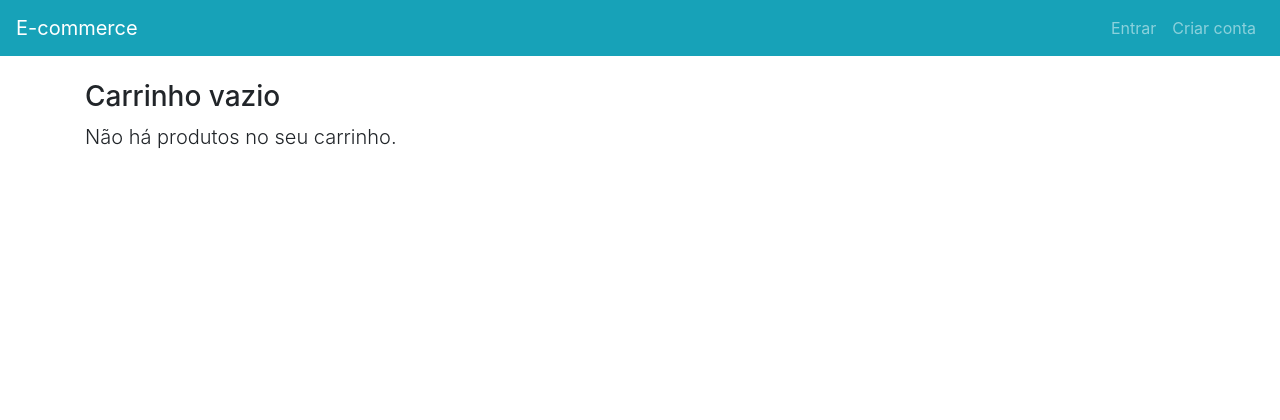
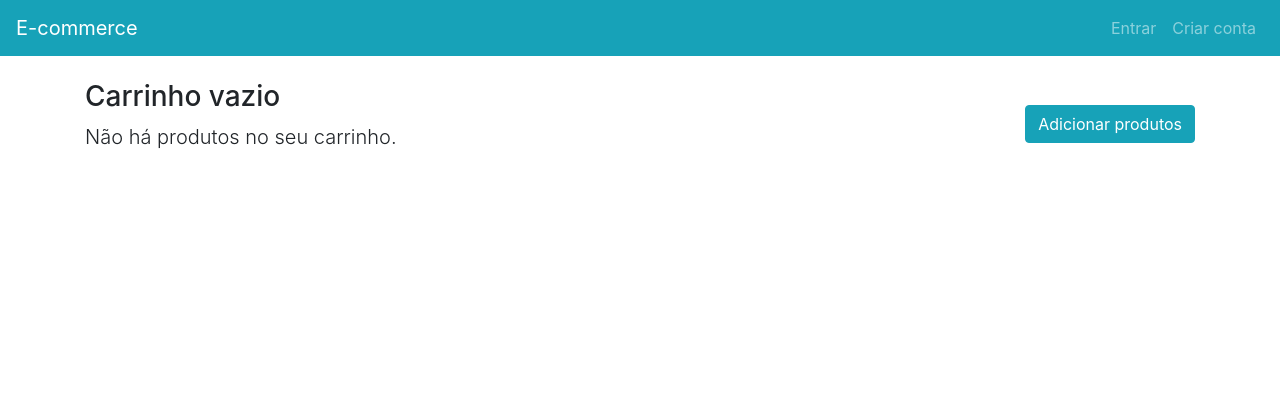
Before and after one commit to kevinidias/E-commerce, a Django app: page /carrinho/ in a window 1280 px wide. Shown: the top 420 px of the page. Run offline with Django 3.2, Linux system fonts and the light colour scheme; some libraries are stand-ins or nearby versions.

Commit message:
fix: add button product empty

```diff
--- a/produto/templates/produto/carrinho.html
+++ b/produto/templates/produto/carrinho.html
@@ -48,9 +48,17 @@
 {% else %}
 
 <div class="row mt-3">
-    <div class="col">
-        <h3>Carrinho vazio</h3>
-        <p class="lead">Não há produtos no seu carrinho.</p>
+    <div class="col-md-12 d-flex justify-content-between align-items-center">
+        <div>
+            <h3>Carrinho vazio</h3>
+            <p class="lead">Não há produtos no seu carrinho.</p>
+        </div>
+        <div>
+            <a class="btn btn-primary" href="{% url 'produto:lista' %}">
+                Adicionar produtos
+            </a>
+        </div>
+
     </div>
 </div>
 
```
